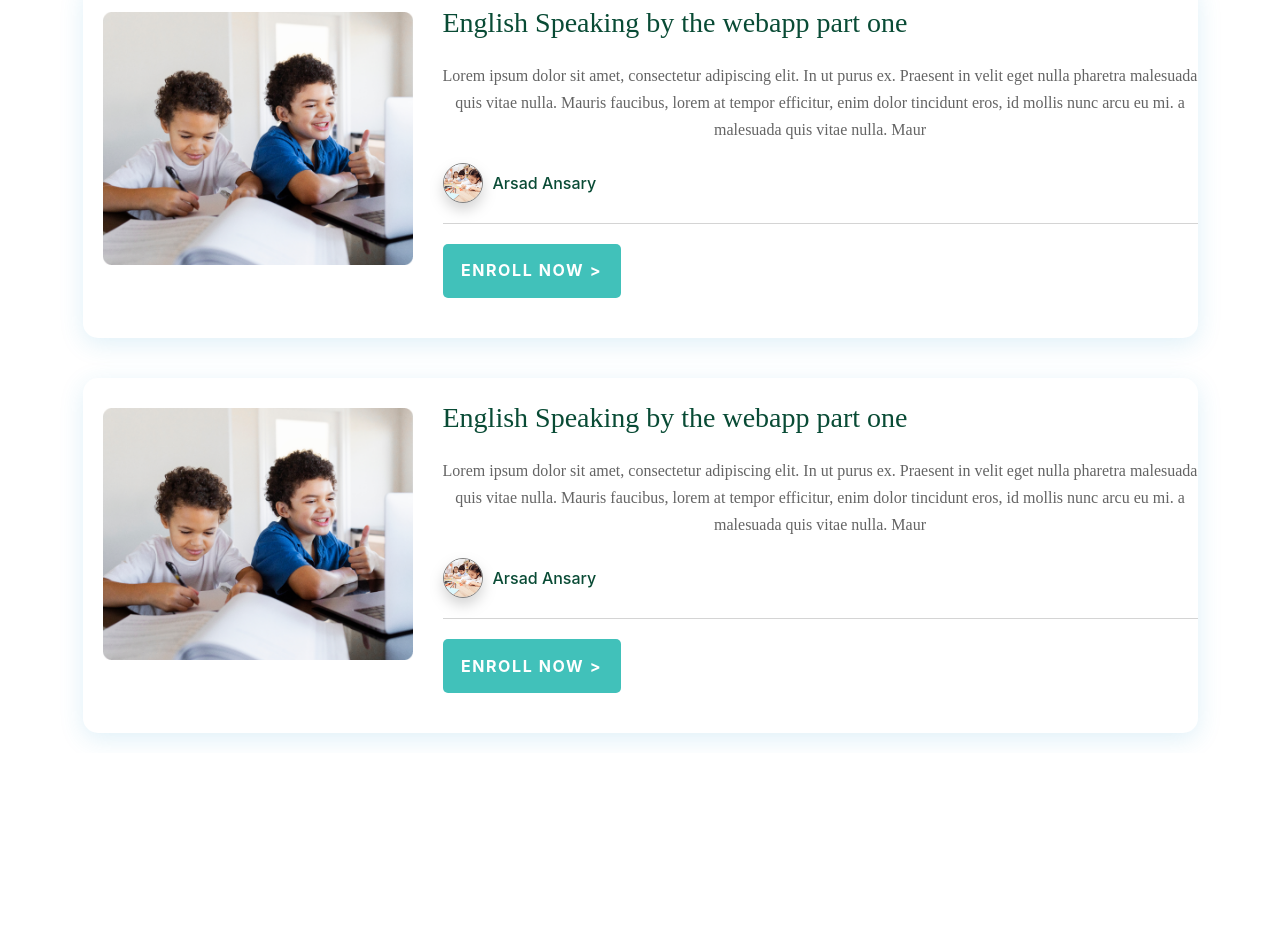
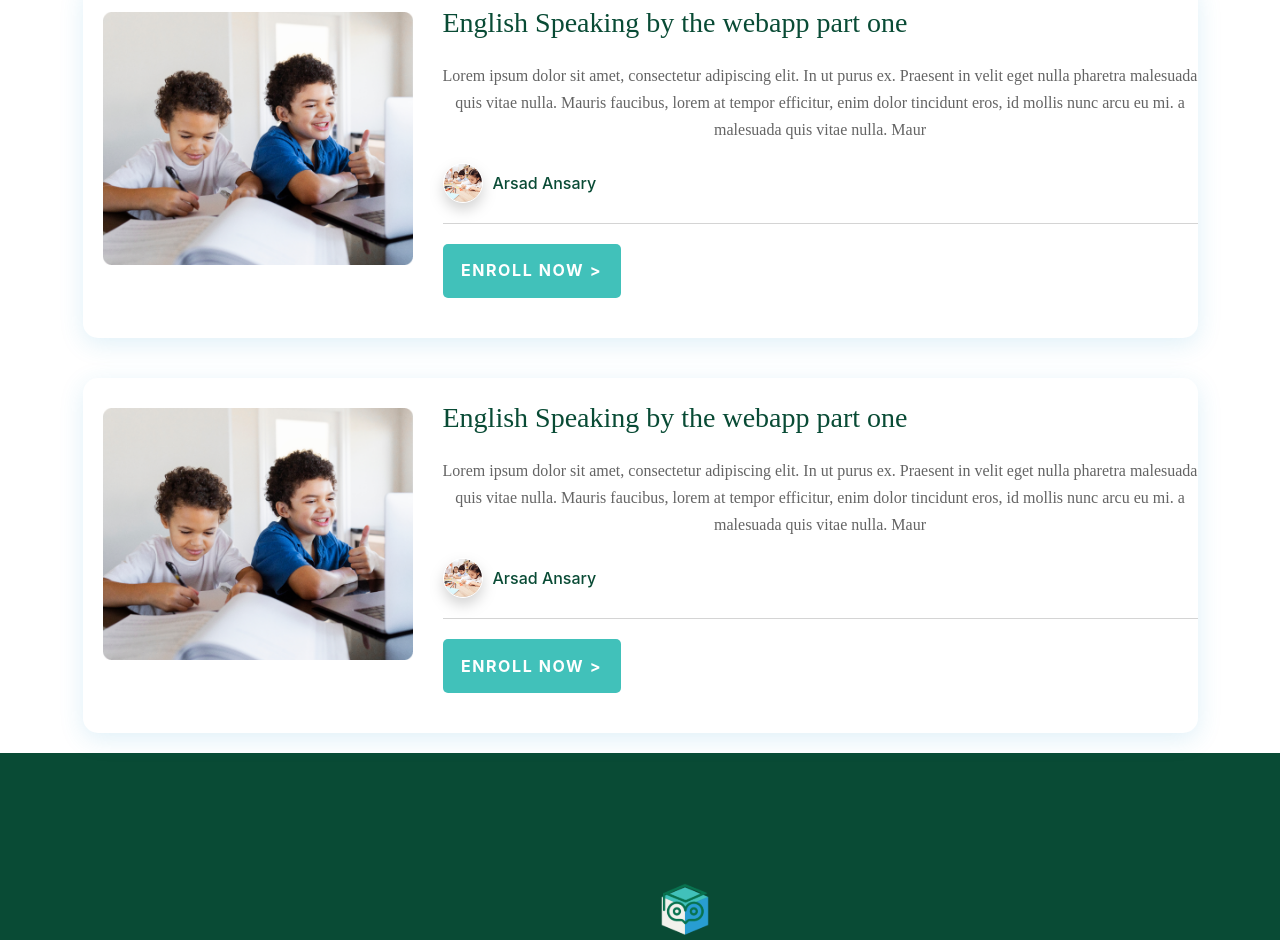
Before and after one commit to usama-mk/educrates-resources, a React (Create React App) app: page / in a window 1280 px wide. Shown: the part 2859-3799 px from the top of the page. Before the commit the page ends 3612 px from the top, so only its background shows below. Built offline with nearby package versions, Linux system fonts and the light colour scheme.

Commit message:
footer added

```diff
--- a/src/App.js
+++ b/src/App.js
@@ -1,6 +1,7 @@
 import './App.css';
 import logo from './assets/logo.svg'
 import Body from './Components/Body/Body';
+import Footer from './Components/Footer/Footer';
 import Header from './Components/Header/Header';
 import HeaderCard from './Components/HeaderCard/HeaderCard';
 
@@ -18,10 +19,12 @@ function App() {
 
       <HeaderCard/>
       </div>
-      {/* app body */}
-      {/* welcome  */}
+
       {/* tabs body */}
       <Body/>
+
+      {/* footer */}
+      <Footer/>
      </div>
   );
 }
--- /dev/null
+++ b/src/Components/Footer/Footer.css
@@ -0,0 +1,42 @@
+.footer{
+    height: 228px;
+    left: 0px;
+    top: 4921px;
+    background: #094B35;
+   display: flex;
+   justify-content: space-around;
+   align-items: flex-end;
+   padding-bottom: 30px;
+}
+
+.footer__copyright{
+    width: 340px;
+    height: 21px;
+    display: flex;
+    flex-wrap: wrap;
+    font-family: Rubik;
+    font-style: normal;
+    font-weight: normal;
+    font-size: 18px;
+    line-height: 21px;
+    color: #FFFFFF;
+}
+
+.footer__designedby{
+    width: 250px;
+    height: 21px;
+    display: flex;
+    flex-wrap: wrap;
+    font-family: Rubik;
+    font-style: normal;
+    font-weight: normal;
+    font-size: 18px;
+    line-height: 21px;
+    text-align: right;
+    color: #E0E0E0;
+}
+
+.footer__designedby>span{
+    color: white;
+    margin-left: 5px;
+}
--- /dev/null
+++ b/src/Components/Footer/Footer.js
@@ -0,0 +1,24 @@
+import React from 'react'
+import logo from '../../assets/logo.svg'
+import './Footer.css'
+
+function Footer() {
+    return (
+        <div className="footer">
+            <div className="footer__copyright">
+            Copyright 2021. All rights reserved by us.
+            </div>
+
+            <div className="footer__logo">
+                <img src={logo} alt="logo" />
+            </div>
+
+            <div className="footer__designedby">
+            Designed by
+           <span>{  `CreativePeoples`}</span>
+            </div>
+        </div>
+    )
+}
+
+export default Footer
--- a/src/Components/SubjectCard/SubjectCard.css
+++ b/src/Components/SubjectCard/SubjectCard.css
@@ -70,7 +70,7 @@
 }
 #Avatar{
     display: flex;
-    border: 1.5px solid grey;
+    border: 1.5px solid white;
     box-sizing: border-box;
     filter: drop-shadow(0px 7px 7px #D3D3D3);
     margin-right: 10px;
```
